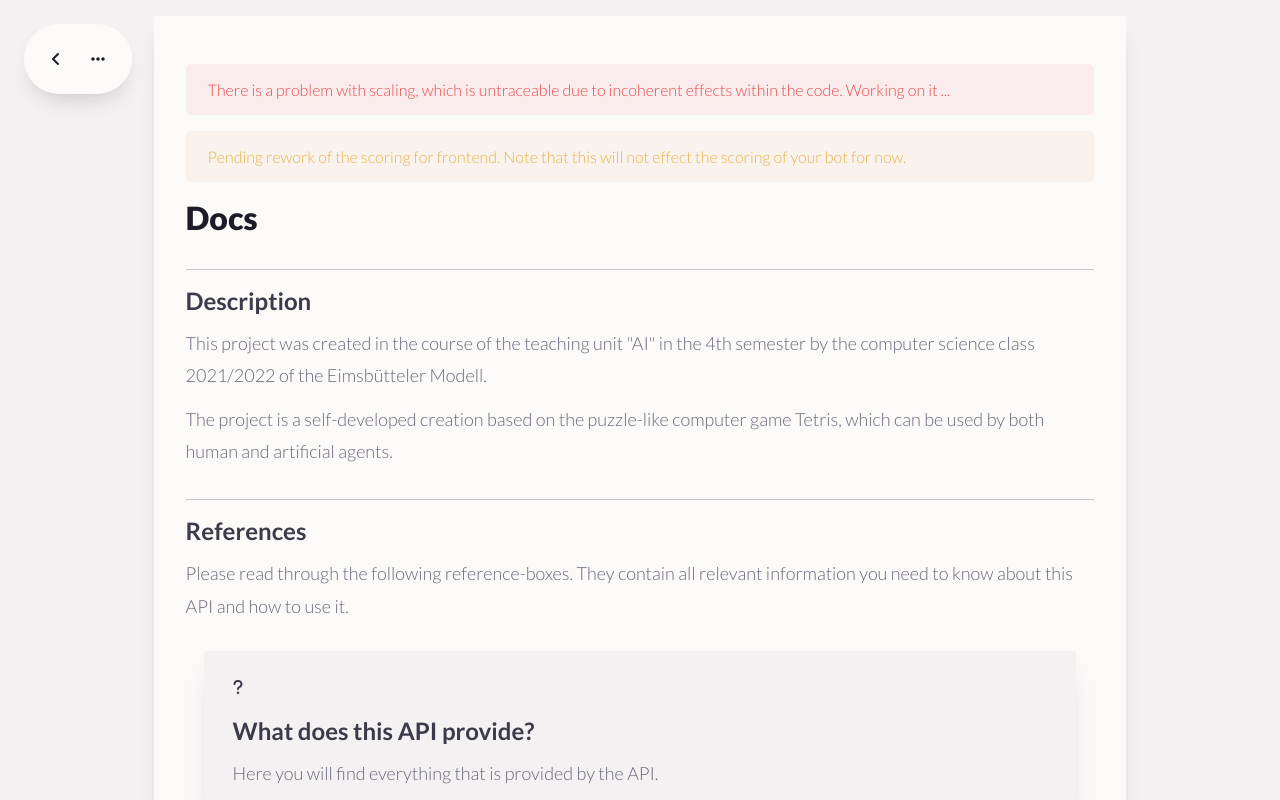
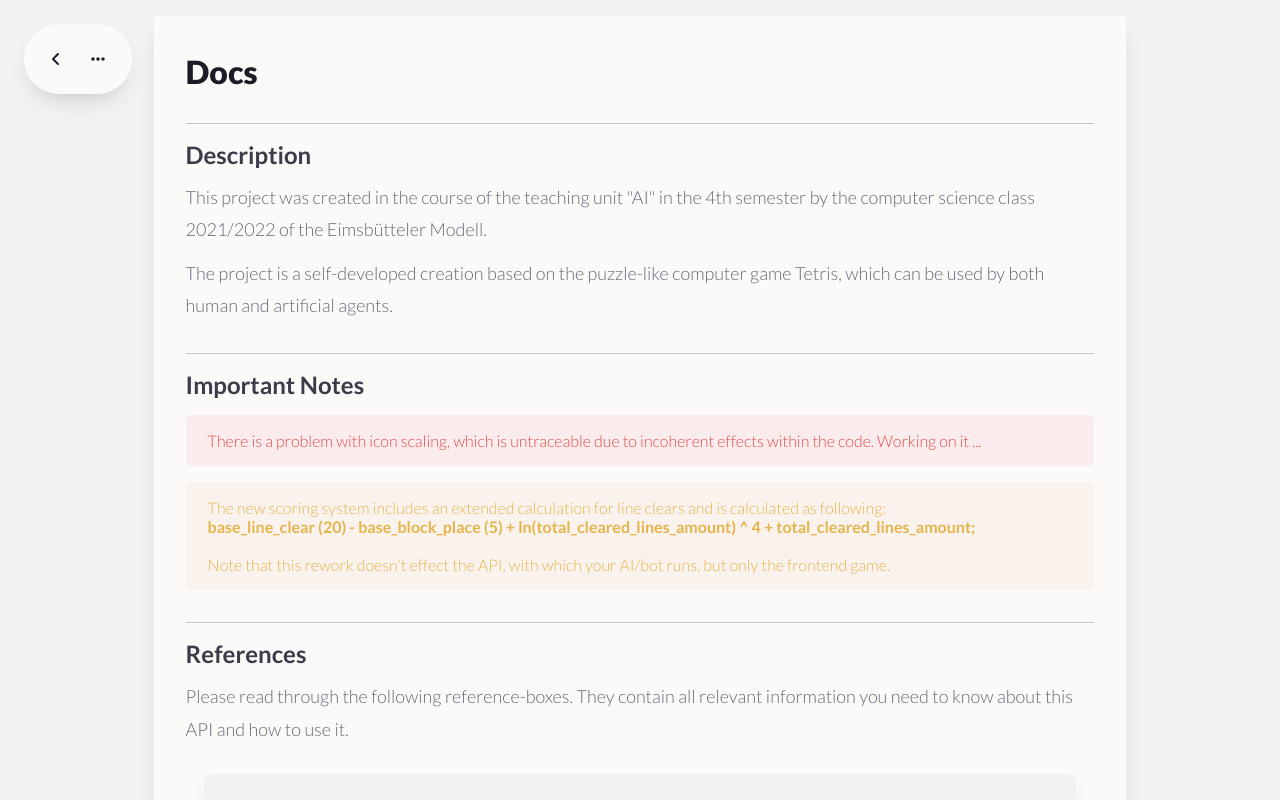
Before and after one commit to clk1006/teris, a Next.js app: page /docs in a window 1280 px wide. Shown: the top 800 px of the page. Built offline with nearby package versions, Linux system fonts and the light colour scheme.

Commit message:
adjusted notes

```diff
--- a/pages/docs/index.js
+++ b/pages/docs/index.js
@@ -71,14 +71,6 @@ export default function Docs() {
 
                 <div className="container">
                     <div className="content-block">
-                        <div className="warning-box">
-                            There is a problem with scaling, which is untraceable due to incoherent effects within the code. Working on it ...
-                        </div>
-
-                        <div className="warning-box yellow">
-                            Pending rework of the scoring for frontend. Note that this will not effect the scoring of your bot for now.
-                        </div>
-
                         <h1>Docs</h1>
 
                         <hr/>
@@ -88,6 +80,25 @@ export default function Docs() {
                             by the computer science class 2021/2022 of the Eimsbütteler Modell.</p>
                         <p>The project is a self-developed creation based on the puzzle-like computer game Tetris,
                             which can be used by both human and artificial agents.</p>
+
+                        <hr/>
+
+                        <h2>Important Notes</h2>
+
+                        <div className="warning-box">
+                            There is a problem with icon scaling, which is untraceable due to incoherent effects within the code. Working on it ...
+                        </div>
+
+                        <div className="warning-box yellow">
+                            The new scoring system includes an extended calculation for line clears and is calculated as following:
+                            <br/>
+                            <b>
+                                base_line_clear (20) - base_block_place (5) + ln(total_cleared_lines_amount) ^ 4 + total_cleared_lines_amount;
+                            </b>
+                            <br/>
+                            <br/>
+                            Note that this rework doesn't effect the API, with which your AI/bot runs, but only the frontend game.
+                        </div>
 
                         <hr/>
 
```
